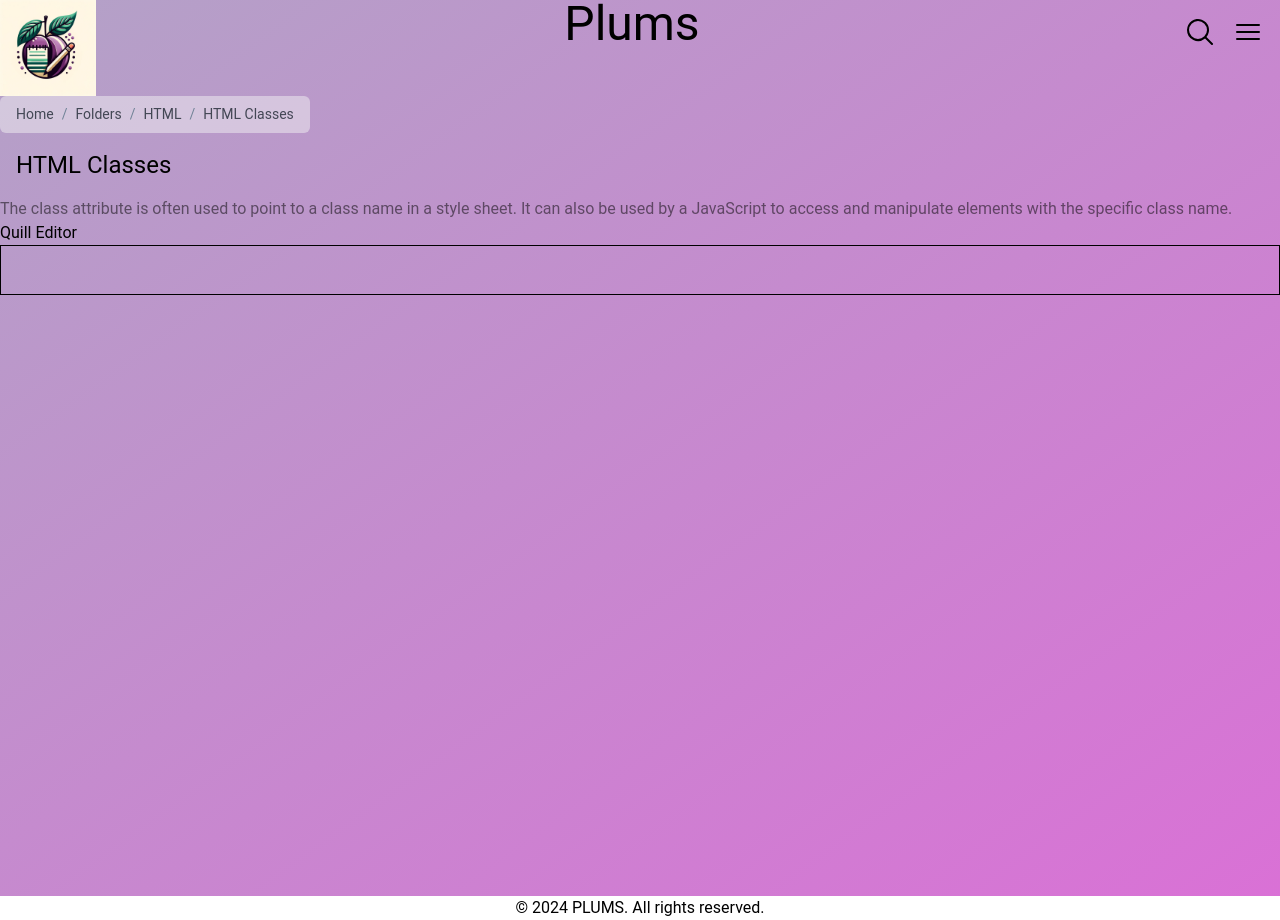
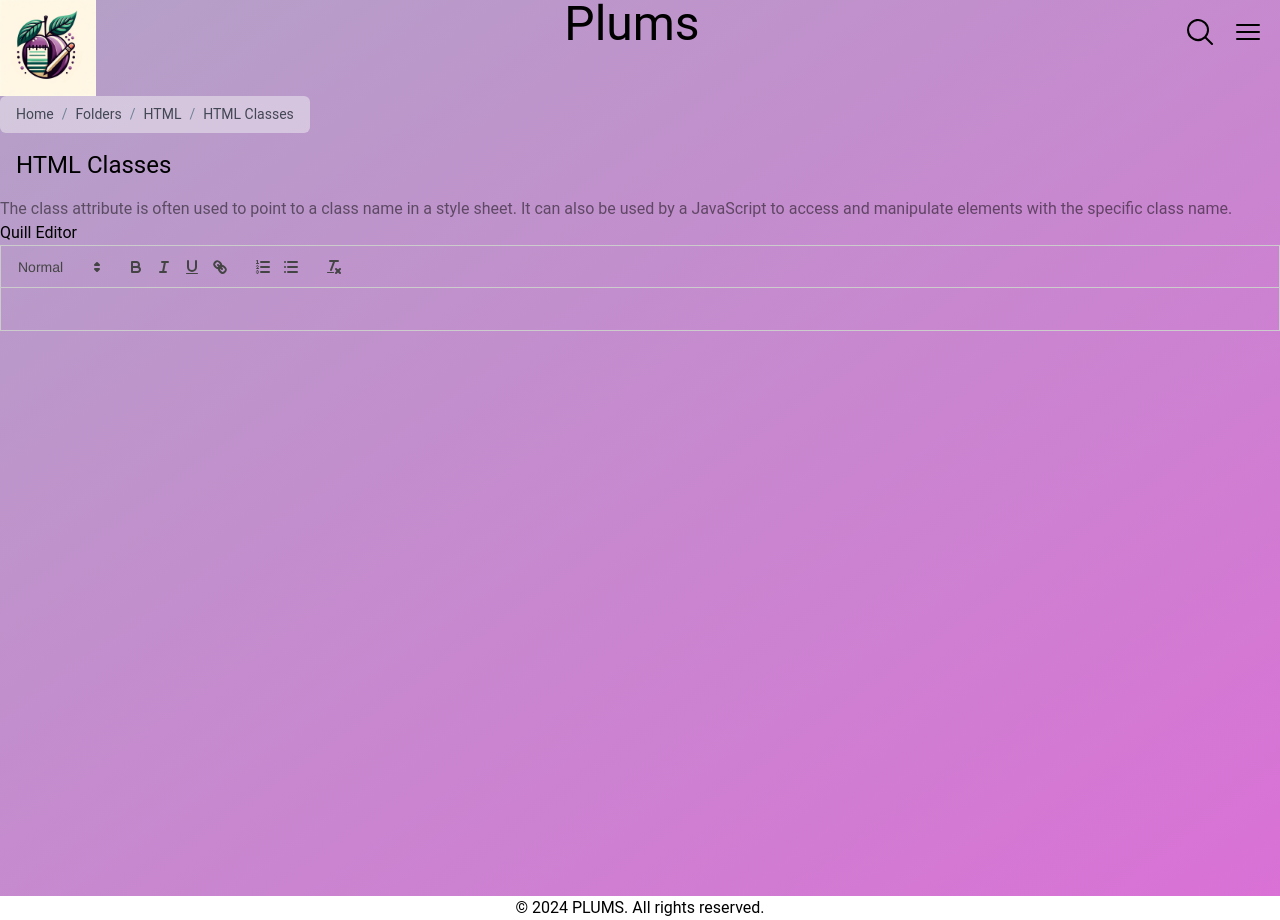
Before and after one commit to Gavhart/plums, a Next.js app: page /folders/1/1 in a window 1280 px wide. Built offline with nearby package versions, Linux system fonts and the light colour scheme.

Commit message:
PLUM-30 Quill attempt 2

```diff
--- a/package.json
+++ b/package.json
@@ -16,6 +16,7 @@
     "concurrently": "^8.2.2",
     "next": "14.1.0",
     "open": "^10.0.3",
+    "quill": "^2.0.0-rc.2",
     "react": "^18",
     "react-dom": "^18",
     "react-quill": "^2.0.0"
--- a/src/app/folders/[folderId]/[noteId]/page.tsx
+++ b/src/app/folders/[folderId]/[noteId]/page.tsx
@@ -40,8 +40,8 @@ const Page = ({ params }: { params: { noteId: string; folderId: string } }) => {
           </div>
         ))}
 
-        <p>Quill Editor</p>
-        <QuillEditor />
+      <p>Quill Editor</p>
+      <QuillEditor />
     </div>
   );
 };
--- a/src/components/Quill.tsx
+++ b/src/components/Quill.tsx
@@ -1,18 +1,25 @@
 "use client"
 
-import React, { useEffect, useRef } from 'react';
-import Quill from 'quill';
+import React from 'react';
+import ReactQuill from 'react-quill';
+import 'react-quill/dist/quill.snow.css'; // import the styles
 
-const QuillEditor = () => {
-  const quillRef = useRef(null);
+class QuillComponent extends React.Component {
+  constructor(props) {
+    super(props);
+    this.state = { text: '' }; // You can also pass a Quill Delta here
+    this.handleChange = this.handleChange.bind(this);
+  }
 
-  useEffect(() => {
-    if (quillRef.current) {
-      new Quill(quillRef.current);
-    }
-  }, []);
+  handleChange(value) {
+    this.setState({ text: value });
+  }
 
-  return <div className="border border-black" ref={quillRef} />;
-};
+  render() {
+    return (
+        <ReactQuill value={this.state.text} onChange={this.handleChange} />
+    );
+  }
+}
 
-export default QuillEditor;
+export default QuillComponent;
```
Also changed, not shown: 1 other file (tests, documents, lock files or other folders).
